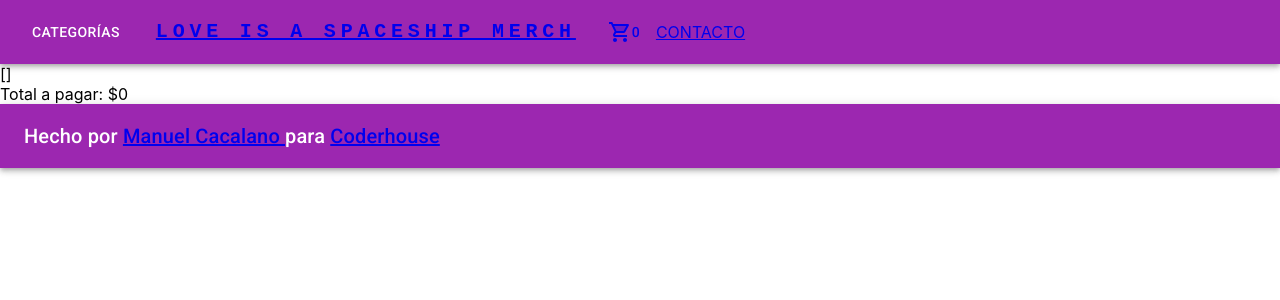
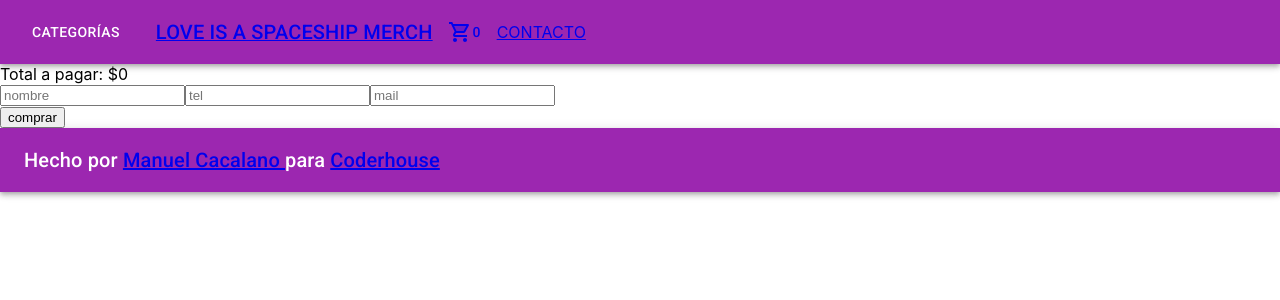
Before and after one commit to manuelcacalano/proyecto-final-coder, a React (Create React App) app: page /checkout in a window 1280 px wide. Shown: the top 300 px of the page. Built offline with nearby package versions, Linux system fonts and the light colour scheme.

Commit message:
checkout

```diff
--- a/src/components/Checkout.jsx
+++ b/src/components/Checkout.jsx
@@ -1,11 +1,38 @@
 import React, {useContext} from "react";
+import { useState } from "react";
 import { contextoGeneral } from "./ContextContainer";
+import {getFirestore, addDoc, collection } from 'firebase/firestore';
+
 export default function Checkout() {
   const { carrito, totalAPagar } = useContext(contextoGeneral);
-  console.log(carrito)
+  const [nombre, setNombre]=useState('');
+  const [tel, setTel]=useState('');
+  const [mail, setMail]=useState('');
+
+  function handleClickBuyButton(){
+     alert(nombre + " " + tel + " " + mail+ ' quiere comprar ' + JSON.stringify(carrito) + " total a pagar: " + totalAPagar);
+     const pedido = {
+      comprador: {nombre, tel, mail},
+      carrito,
+      total: totalAPagar,
+     };
+
+     const db=getFirestore();
+     const pedidos=collection(db, 'pedidos');
+     addDoc(pedidos, pedido).then((pedidoInsertado)=>{
+      console.log(pedidoInsertado.id);
+     });
+
+  }
   return <div>
-    <div>{JSON.stringify(carrito)}</div>
     <div>{carrito.map((item)=>(<p>{item.name + " " + item.precio + " " + item.quantity}</p>))}</div>
     <div> Total a pagar: ${totalAPagar}</div>
+    <div>
+      <input placeholder="nombre" value={nombre} onChange={(e)=> setNombre(e.target.value)}/>
+      <input placeholder="tel" value={tel} onChange={(e)=> setTel(e.target.value)}/>
+      <input placeholder="mail" value={mail} onChange={(e)=> setMail(e.target.value)}/>
+      <br />
+      <input type="button" onClick={handleClickBuyButton} value = "comprar"/>
+    </div>
   </div>;
 }
--- a/src/components/MenuNavbar.jsx
+++ b/src/components/MenuNavbar.jsx
@@ -35,9 +35,9 @@ export default function MenuNavbar() {
           'aria-labelledby': 'basic-button',
         }}
       >
-        <Link onClick={handleClose} to="/category/remeras" component="a">Remeras</Link>
-        <Link onClick={handleClose} to="/category/cd" component="a">CD</Link>
-        <Link onClick={handleClose} to="/category/vinilos" component="a">Vinilos</Link>
+        <MenuItem><Link onClick={handleClose} to="/category/remeras" component="a">Remeras</Link></MenuItem>
+        <MenuItem><Link onClick={handleClose} to="/category/cd" component="a">CD</Link></MenuItem>
+        <MenuItem><Link onClick={handleClose} to="/category/vinilos" component="a">Vinilos</Link></MenuItem>
       </Menu>
     </div>
   );
--- a/src/components/Navbar.jsx
+++ b/src/components/Navbar.jsx
@@ -44,16 +44,8 @@ const pages = [
           <MenuNavbar />
 
           </IconButton>
-          <Link to="/">
-          <Typography variant="h6" component="a"  sx={{
-              mr: 2,
-              display: { xs: "none", md: "flex" },
-              fontFamily: "monospace",
-              fontWeight: 700,
-              letterSpacing: ".3rem",
-              color: "inherit",
-              textDecoration: "none",
-            }}>
+          <Link to="/" >
+          <Typography variant="h6" component="a"  >
             LOVE IS A SPACESHIP MERCH
           </Typography>
           </Link>
```
